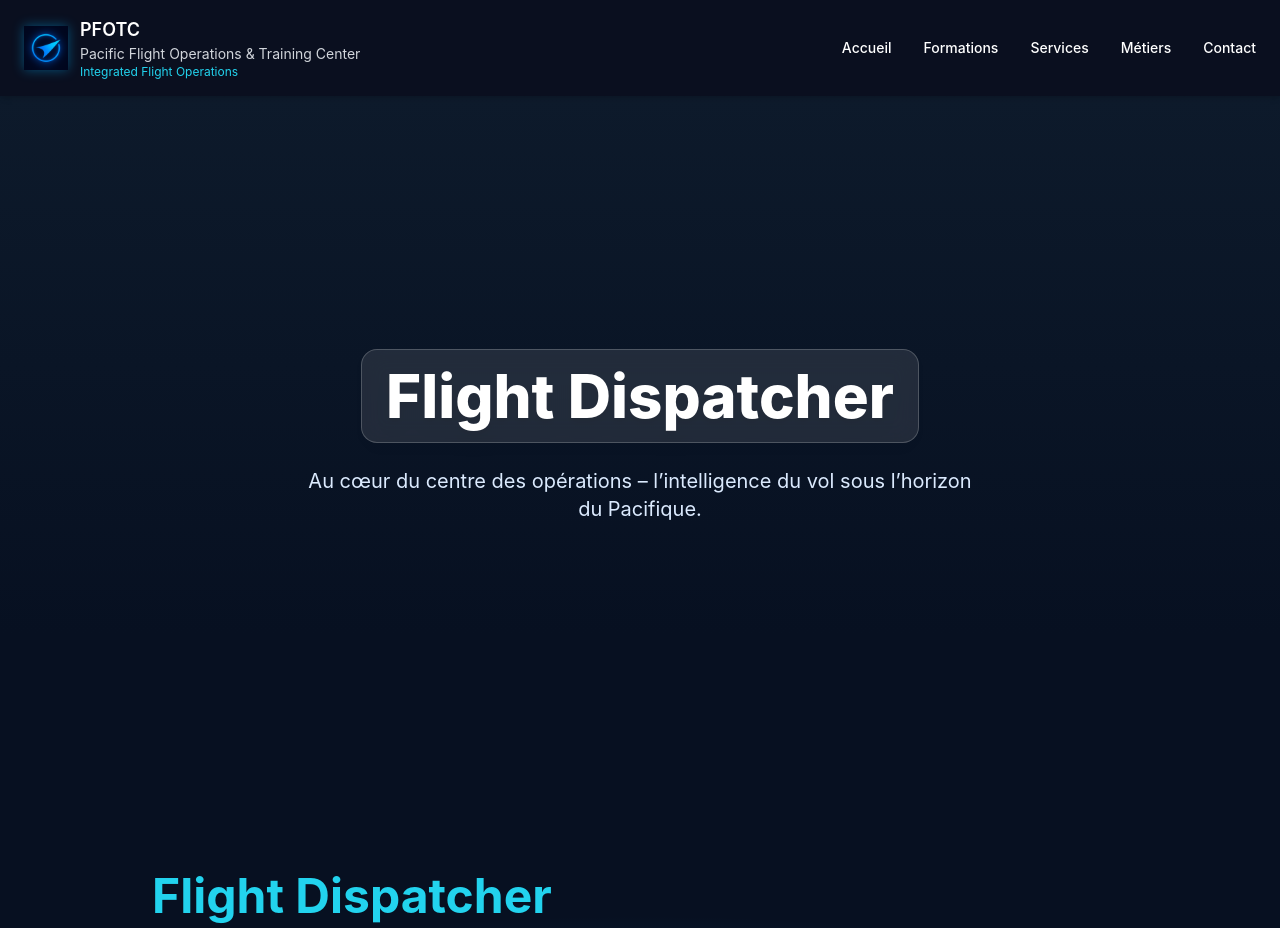
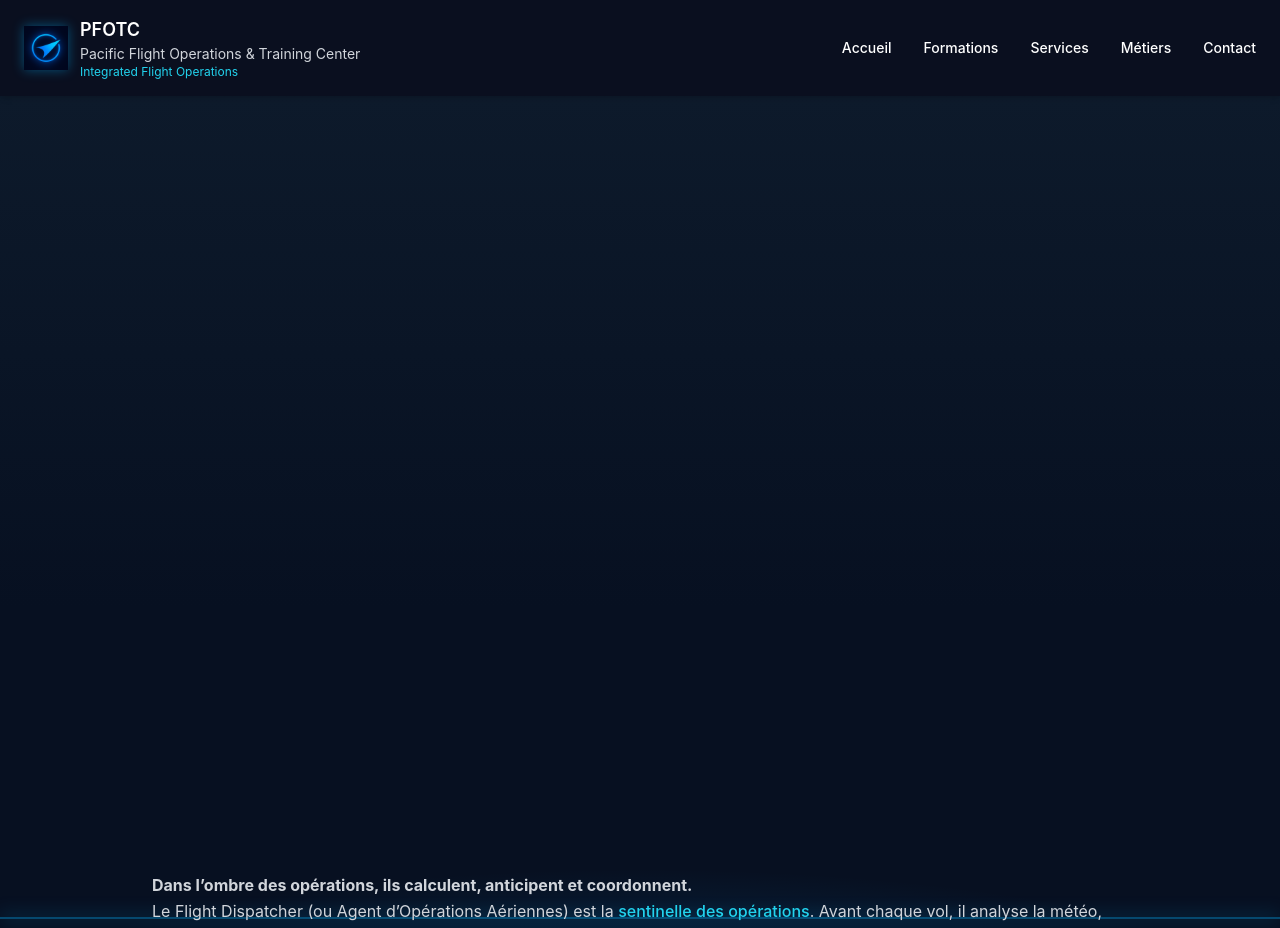
Before and after one commit to Ariitea1/pfotc-site-themes-Bleu-Tech-Horizon, a Next.js app: page /metiers/dispatcher in a window 1280 px wide. Shown: the top 928 px of the page. Built offline with nearby package versions, Linux system fonts and the light colour scheme.

Commit message:
Update page.tsx

```diff
--- a/app/metiers/dispatcher/page.tsx
+++ b/app/metiers/dispatcher/page.tsx
@@ -4,33 +4,24 @@ import Image from "next/image";
 export default function DispatcherPage() {
   return (
     <main className="relative overflow-hidden bg-[#071021] text-white min-h-screen">
-      {/* === HERO IMMERSIF PFOTC === */}
+      {/* === HERO IMMERSIF PFOTC (avec image OCC intégrée) === */}
       <section className="relative w-full h-[85vh] overflow-hidden">
         <Image
-          src="/images/fd_occ_pfctc.png"        // ✅ ton image dans /public/images
+          src="/images/fd_occ_pfctc.png" // ✅ ton image avec texte intégré
           alt="Flight Dispatcher OCC"
           fill
           className="object-cover brightness-95"
           priority
         />
 
-        {/* Dégradé horizon PFOTC */}
-        <div className="absolute inset-0 bg-gradient-to-b from-blue-900/60 via-cyan-800/40 to-purple-900/60" />
-        {/* Halo lumineux */}
+        {/* Dégradé horizon PFOTC pour effet lumineux */}
+        <div className="absolute inset-0 bg-gradient-to-b from-blue-900/40 via-cyan-800/20 to-purple-900/40" />
+
+        {/* Halo lumineux PFOTC */}
         <div className="absolute -bottom-40 left-1/2 -translate-x-1/2 w-[600px] h-[600px] bg-cyan-400/10 rounded-full blur-3xl animate-pulse" />
-
-        {/* Texte principal sur l’image */}
-        <div className="relative z-10 flex flex-col items-center justify-center h-full text-center px-6">
-          <h1 className="text-5xl md:text-6xl font-extrabold drop-shadow-lg bg-white/10 backdrop-blur-md px-6 py-4 rounded-2xl border border-white/20 transition-all duration-700">
-            Flight Dispatcher
-          </h1>
-          <p className="mt-6 text-lg md:text-xl max-w-2xl text-blue-100 transition-opacity duration-700 delay-200">
-            Au cœur du centre des opérations – l’intelligence du vol sous l’horizon du Pacifique.
-          </p>
-        </div>
       </section>
 
-      {/* --- Effet horizon lumineux --- */}
+      {/* --- Effet horizon lumineux (liseré PFOTC) --- */}
       <div
         aria-hidden
         className="pointer-events-none absolute inset-0 z-0"
@@ -52,21 +43,20 @@ export default function DispatcherPage() {
 
       {/* --- Contenu principal --- */}
       <div className="relative z-10 px-6 py-24 max-w-5xl mx-auto">
-        <h1 className="text-4xl md:text-5xl font-bold mb-6 text-cyan-400">
-          Flight Dispatcher
-        </h1>
-
         <p className="text-gray-300 mb-6 leading-relaxed">
-          <strong>Dans l’ombre des opérations, ils calculent, anticipent et coordonnent.</strong><br />
+          <strong>Dans l’ombre des opérations, ils calculent, anticipent et coordonnent.</strong>
+          <br />
           Le Flight Dispatcher (ou Agent d’Opérations Aériennes) est la{" "}
-          <span className="text-cyan-400 font-medium">sentinelle des opérations</span>. Avant chaque vol, il
-          analyse la météo, les NOTAMs, la configuration avion, le routing et les performances afin d’élaborer
-          un plan de vol sûr, économique et conforme à la réglementation.
+          <span className="text-cyan-400 font-medium">sentinelle des opérations</span>.
+          Avant chaque vol, il analyse la météo, les NOTAMs, la configuration avion,
+          le routing et les performances afin d’élaborer un plan de vol sûr, économique
+          et conforme à la réglementation.
         </p>
 
         <p className="text-gray-300 mb-6 leading-relaxed">
           En coordination permanente avec les équipages et le Centre de Contrôle des Opérations (CCO),
-          il assure la continuité des opérations, anticipe les aléas et garantit la cohérence de chaque mission aérienne.
+          il assure la continuité des opérations, anticipe les aléas et garantit la cohérence de chaque
+          mission aérienne.
         </p>
 
         <ul className="list-disc pl-6 text-blue-200 space-y-2 mb-6">
@@ -77,9 +67,10 @@ export default function DispatcherPage() {
         </ul>
 
         <p className="text-gray-300 mb-6 leading-relaxed">
-          Véritable chef d’orchestre des opérations sol/vol, il conjugue expertise technique, rigueur réglementaire et sens
-          de la décision. Dans le silence des salles OCC, il veille — pour que chaque décollage se fasse en toute sécurité
-          et que chaque équipage dispose des meilleures conditions de vol.
+          Véritable chef d’orchestre des opérations sol/vol, il conjugue expertise technique, rigueur
+          réglementaire et sens de la décision. Dans le silence des salles OCC, il veille — pour que
+          chaque décollage se fasse en toute sécurité et que chaque équipage dispose des meilleures
+          conditions de vol.
         </p>
 
         <blockquote className="mt-10 text-cyan-400 text-lg italic border-l-4 border-cyan-400 pl-4">
```
